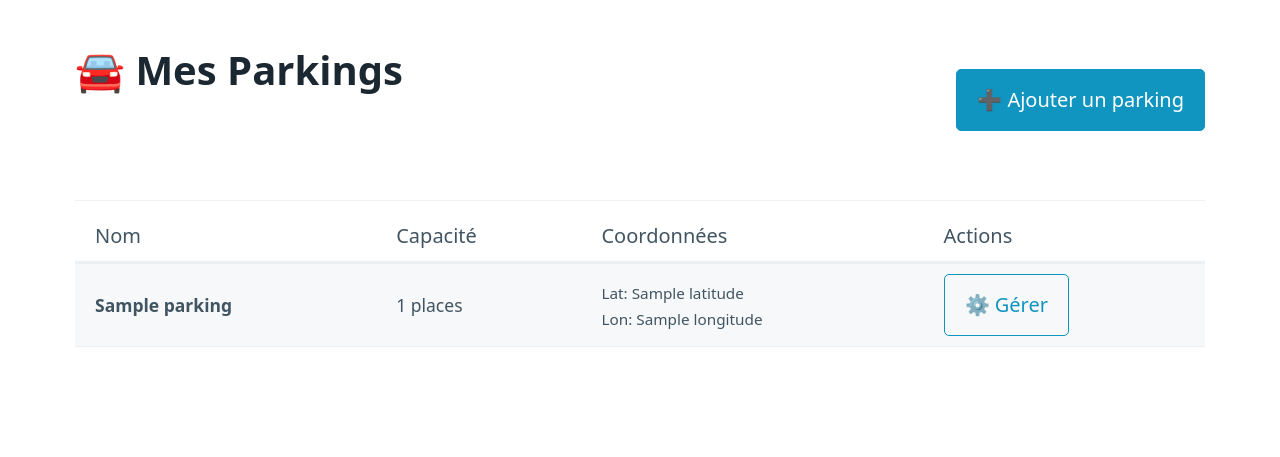
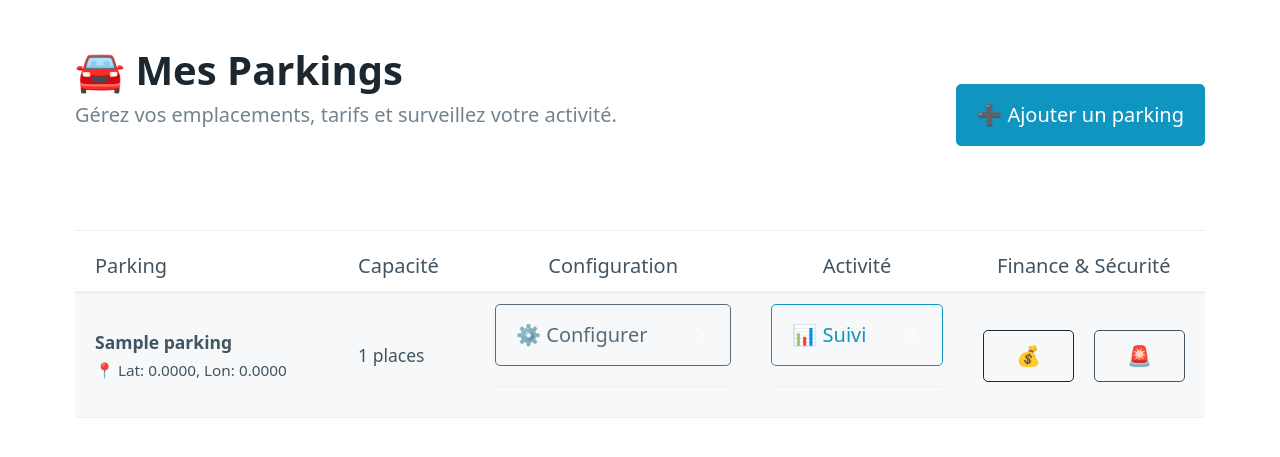
Before and after one commit to Anatole2/Clean, a PHP site: template templates/owner/dashboard.html.twig in a window 1280 px wide. Shown: the part 93-550 px from the top of the page. Run offline with PHP 8.4, Linux system fonts and the light colour scheme; the template is opened without the code that fills it: most values are stand-ins (such as "Sample title", 1, 10 or a date in 2020); some libraries are stand-ins or nearby versions.

Commit message:
refactor: modified templates to include back to dashboard links for the owner

```diff
--- a/config/dependencies.php
+++ b/config/dependencies.php
@@ -74,6 +74,8 @@ use App\Infrastructure\Controller\Owner\GetOwnerParkingSessionsController;
 use App\Infrastructure\Controller\Owner\GetParkingAvailabilityController;
 use App\Infrastructure\Controller\Owner\GetParkingRevenueController;
 use App\Infrastructure\Controller\Owner\GetUnauthorizedParkersController;
+
+use App\Infrastructure\Controller\Shared\HomeController;
 
 // Twig
 use Twig\Loader\FilesystemLoader;
@@ -405,6 +407,10 @@ $c[GetUnauthorizedParkersController::class] = fn($c) => new GetUnauthorizedParke
   $c[PresenterFactory::class]($c)
 );
 
+$c[HomeController::class] = fn($c) => new HomeController(
+  $c[Environment::class]($c)
+);
+
 // --- 7. Configuration de Twig ---
 $c[Environment::class] = function ($c) {
   $loader = new FilesystemLoader(__DIR__ . '/../templates');
--- a/public/index.php
+++ b/public/index.php
@@ -40,7 +40,7 @@ use App\Infrastructure\Controller\Owner\GetOwnerParkingSessionsController;
 use App\Infrastructure\Controller\Owner\GetParkingAvailabilityController;
 use App\Infrastructure\Controller\Owner\GetParkingRevenueController;
 use App\Infrastructure\Controller\Owner\GetUnauthorizedParkersController;
-
+use App\Infrastructure\Controller\Shared\HomeController;
 // --- DÉBUT DU BLOC GLOBAL ---
 try {
 
@@ -56,6 +56,9 @@ try {
 
   // 2. DÉFINITION DES ROUTES
   $dispatcher = simpleDispatcher(function (RouteCollector $r) {
+    // Dans ton fichier de routes
+
+    $r->addRoute('GET', '/', HomeController::class);
     // Owner
     $r->addRoute('GET', '/parkings/new', ShowCreateParkingFormController::class);
     $r->addRoute('POST', '/parkings', CreateParkingController::class);
--- a/templates/owner/add_parking_subscription_plan_form.html.twig
+++ b/templates/owner/add_parking_subscription_plan_form.html.twig
@@ -12,8 +12,8 @@
                     <h2>Créer un abonnement</h2>
                     <h3>Pour le parking : {{ parkingName }}<br> Id : {{parkingId}}</h3>
                 </hgroup>
-                <a role="button" class="secondary outline" href="/parkings/{{ parkingId }}">
-                    ← Retour au parking
+                <a role="button" class="secondary outline" href="/dashboard">
+                    ← Retour au dashboard
                 </a>
             </div>
 
--- a/templates/owner/add_parking_subscription_plan_success.html.twig
+++ b/templates/owner/add_parking_subscription_plan_success.html.twig
@@ -22,8 +22,8 @@
         </p>
 
         <footer class="grid">
-            <a role="button" href="/parkings/{{ parkingId }}">
-                Retour au tableau de bord
+            <a role="button" href="/dashboard">
+                Retour au dashboard
             </a>
 
             <a role="button" class="secondary" href="/parkings/{{ parkingId }}/plans/new">
--- a/templates/owner/create_parking.html.twig
+++ b/templates/owner/create_parking.html.twig
@@ -4,7 +4,10 @@
 
 {% block body %}
     <h1>Ajouter un nouveau parking</h1>
-
+                <a role="button" class="secondary outline" href="/dashboard">
+                    ← Retour au dashboard
+                </a>
+<br><br>
     <form action="/parkings" method="POST" id="parkingForm" onsubmit="return prepareForm()">
 
         <fieldset>
--- a/templates/owner/dashboard.html.twig
+++ b/templates/owner/dashboard.html.twig
@@ -4,44 +4,85 @@
 
 {% block body %}
     <div style="display: flex; justify-content: space-between; align-items: center; margin-bottom: 2rem;">
-        <h1>🚘 Mes Parkings</h1>
+        <hgroup>
+            <h1>🚘 Mes Parkings</h1>
+            <p>Gérez vos emplacements, tarifs et surveillez votre activité.</p>
+        </hgroup>
         <a href="/parkings/new" role="button">➕ Ajouter un parking</a>
     </div>
 
     <hr>
 
     {% if parkings is empty %}
-        <div style="text-align: center; padding: 3rem;">
+        <article style="text-align: center; padding: 3rem;">
             <h3>Vous n'avez pas encore de parking.</h3>
             <p>Commencez à gérer votre activité en ajoutant votre premier emplacement.</p>
-            <a href="/parkings/new" role="button" class="secondary">Créer mon premier parking</a>
-        </div>
+            <footer>
+                <a href="/parkings/new" role="button" class="contrast">Créer mon premier parking</a>
+            </footer>
+        </article>
     {% else %}
         <figure>
             <table role="grid">
                 <thead>
                     <tr>
-                        <th scope="col">Nom</th>
+                        <th scope="col">Parking</th>
                         <th scope="col">Capacité</th>
-                        <th scope="col">Coordonnées</th>
-                        <th scope="col">Actions</th>
+                        <th scope="col" style="text-align: center;">Configuration</th>
+                        <th scope="col" style="text-align: center;">Activité</th>
+                        <th scope="col" style="text-align: center;">Finance & Sécurité</th>
                     </tr>
                 </thead>
                 <tbody>
                     {% for parking in parkings %}
                         <tr>
-                            <td><strong>{{ parking.name }}</strong></td>
-                            <td>{{ parking.totalPlaces }} places</td>
+                            {# 1. INFO PARKING #}
                             <td>
-                                <small>
-                                    Lat: {{ parking.latitude }}<br>
-                                    Lon: {{ parking.longitude }}
+                                <strong>{{ parking.name }}</strong><br>
+                                <small class="text-muted">
+                                    📍 Lat: {{ parking.latitude|number_format(4) }}, Lon: {{ parking.longitude|number_format(4) }}
                                 </small>
                             </td>
+
+                            {# 2. CAPACITÉ #}
                             <td>
-                                <a href="/parkings/{{ parking.id }}/manage" role="button" class="outline">
-                                    ⚙️ Gérer
-                                </a>
+                                {{ parking.totalPlaces }} places
+                            </td>
+
+                            {# 3. ACTIONS : CONFIGURATION #}
+                            <td style="text-align: center;">
+                                <details class="dropdown">
+                                    <summary role="button" class="outline secondary">⚙️ Configurer</summary>
+                                    <ul>
+                                        <li><a href="/parkings/{{ parking.id }}/prices">💶 Modifier les Tarifs</a></li>
+                                        <li><a href="/parkings/{{ parking.id }}/hours">🕒 Modifier les Horaires</a></li>
+                                        <li><a href="/parkings/{{ parking.id }}/plans/new">➕ Ajouter un Abonnement</a></li>
+                                    </ul>
+                                </details>
+                            </td>
+
+                            {# 4. ACTIONS : ACTIVITÉ (Au quotidien) #}
+                            <td style="text-align: center;">
+                                <details class="dropdown">
+                                    <summary role="button" class="outline">📊 Suivi</summary>
+                                    <ul>
+                                        <li><a href="/parkings/{{ parking.id }}/reservations">📅 Liste des Réservations</a></li>
+                                        <li><a href="/parkings/{{ parking.id }}/sessions">🚗 Véhicules garés (Sessions)</a></li>
+                                        <li><a href="/parkings/{{ parking.id }}/availability">🔍 Vérifier Disponibilité</a></li>
+                                    </ul>
+                                </details>
+                            </td>
+
+                            {# 5. ACTIONS : FINANCE & ALERTES #}
+                            <td style="text-align: center;">
+                                <div class="grid">
+                                    <a href="/parkings/{{ parking.id }}/revenue" data-tooltip="Voir le Chiffre d'Affaires" role="button" class="contrast outline" style="padding: 0.5rem;">
+                                        💰
+                                    </a>
+                                    <a href="/parkings/{{ parking.id }}/unauthorized" data-tooltip="Véhicules non autorisés" role="button" class="assertive outline" style="border-color: var(--pico-del-color); color: var(--pico-del-color); padding: 0.5rem;">
+                                        🚨
+                                    </a>
+                                </div>
                             </td>
                         </tr>
                     {% endfor %}
@@ -49,4 +90,15 @@
             </table>
         </figure>
     {% endif %}
+
+    {# Script pour fermer les dropdowns quand on clique ailleurs (Optionnel mais UX friendly) #}
+    <script>
+        document.addEventListener("click", (event) => {
+            document.querySelectorAll("details.dropdown").forEach((details) => {
+                if (!details.contains(event.target)) {
+                    details.removeAttribute("open");
+                }
+            });
+        });
+    </script>
 {% endblock %}
--- a/templates/owner/parking_availability.html.twig
+++ b/templates/owner/parking_availability.html.twig
@@ -9,8 +9,12 @@
         <h2>Prévisions pour : {{ parking.name }}</h2>
     </hgroup>
 
-    <br><br>
+      <a role="button" class="secondary outline" href="/dashboard">
+      ← Retour au dashboard
+      </a>
+    <br>
 
+    <br>
     <form method="GET" action="" style="padding: 20px; border-radius: 8px; margin-bottom: 30px;">
         <label for="date-select"><strong>Vérifier la disponibilité pour le :</strong></label>
         <div class="grid">
--- a/templates/owner/parking_created.html.twig
+++ b/templates/owner/parking_created.html.twig
@@ -7,7 +7,7 @@
         <header>✅ Parking Créé</header>
         <p>Le parking <strong>{{ parking.name }}</strong> a été ajouté avec succès.</p>
         <footer>
-            <a href="/dashboard" role="button">Voir mes parkings</a>
+            <a href="/dashboard" role="button">Retour au dashboard</a>
             <a href="/parkings/new" role="button" class="secondary">En créer un autre</a>
         </footer>
     </article>
--- a/templates/owner/parking_revenue.html.twig
+++ b/templates/owner/parking_revenue.html.twig
@@ -9,8 +9,12 @@
         <h2>Performance financière pour : {{ parking.name }}</h2>
     </hgroup>
 
-    <br><br>
+      <a role="button" class="secondary outline" href="/dashboard">
+        ← Retour au dashboard
+      </a>
+    <br>
 
+    <br>
     <form method="GET" action="" class="grid">
         <label>
             Mois
--- a/templates/owner/parking_sessions.html.twig
+++ b/templates/owner/parking_sessions.html.twig
@@ -9,8 +9,12 @@
         <h2>Supervision pour : {{ parking.name }}</h2>
     </hgroup>
 
-    <br><br>
+      <a role="button" class="secondary outline" href="/dashboard">
+        ← Retour au dashboard
+      </a>
+    <br>
 
+    <br>
     {% if sessions is empty %}
         <article>Aucun véhicule n'est jamais entré dans ce parking.</article>
     {% else %}
--- a/templates/owner/unauthorized_parkers.html.twig
+++ b/templates/owner/unauthorized_parkers.html.twig
@@ -9,8 +9,12 @@
         <h2>Conducteurs présents sans réservation ni abonnement valide.</h2>
     </hgroup>
 
-    <br><br>
+      <a role="button" class="secondary outline" href="/dashboard">
+        ← Retour au dashboard
+      </a>
+    <br>
 
+        <br>
     {% if squatters is empty %}
         <article style="border-left: 5px solid #2ecc71;">
             <strong>✅ Tout est en ordre.</strong><br>
--- a/templates/owner/update_parking_hours_form.html.twig
+++ b/templates/owner/update_parking_hours_form.html.twig
@@ -9,8 +9,12 @@
             <h2>Modifier les horaires pour : {{ parking.name }}</h2>
         </hgroup>
 
-        <br><br>
+          <a role="button" class="secondary outline" href="/dashboard">
+             ← Retour au dashboard
+          </a>
+        <br>
 
+        <br>
         <form action="/parkings/{{ parking.id }}/hours" method="POST" onsubmit="return prepareForm()">
 
             <fieldset>
--- a/templates/owner/update_parking_hours_success.html.twig
+++ b/templates/owner/update_parking_hours_success.html.twig
@@ -51,6 +51,9 @@
 
     {# Boutons d'action #}
     <div class="grid" style="max-width: 500px; margin: 0 auto;">
+        <a role="button" class="secondary outline" href="/dashboard">
+           ← Retour au dashboard
+        </a>
         <a href="/parkings/{{ parking.id }}/hours" role="button" class="secondary outline">
             ✏️ Modifier encore
         </a>
--- a/templates/owner/update_parking_prices_form.html.twig
+++ b/templates/owner/update_parking_prices_form.html.twig
@@ -5,8 +5,12 @@
 {% block body %}
     <div class="container">
         <h1>💰 Grille Tarifaire : {{ parking.name }}</h1>
-        <br><br>
+        <br>
+          <a role="button" class="secondary outline" href="/dashboard">
+            ← Retour au dashboard
+          </a>
 
+<br><br>
         <form action="/parkings/{{ parking.id }}/prices" method="POST" onsubmit="return validateForm()">
 
             <fieldset>
--- a/templates/owner/update_parking_prices_success.html.twig
+++ b/templates/owner/update_parking_prices_success.html.twig
@@ -17,8 +17,8 @@
             ✏️ Modifier encore
         </a>
         &nbsp;
-        <a href="/owner/parkings" class="btn btn-primary">
-            📋 Retour à la liste
+        <a href="/dashboard" class="btn btn-primary">
+            📋 Retour au parking
         </a>
     </div>
 
```
Also changed, not shown: templates/owner/parking_reservations.html.twig (+4 -3 lines).
